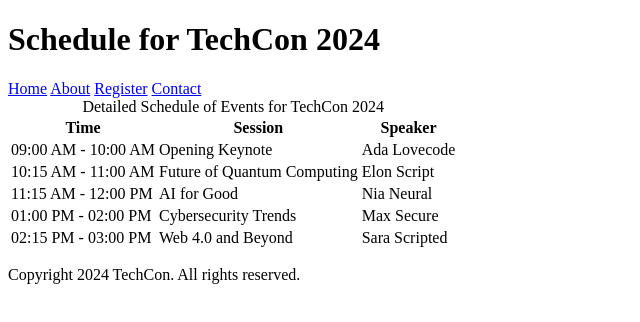
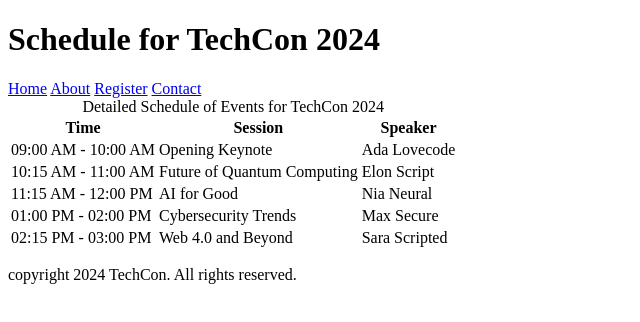
Before and after one commit to Gabrieledesie/TechCon_HTML, a plain HTML site: page techcon_website/schedule.html in a window 1280 px wide. Shown: the full height of the page, 0-640 px from the left. Drawn offline with Linux system fonts and the light colour scheme.

Commit message:
change copyright case error in footer

```diff
--- a/techcon_website/schedule.html
+++ b/techcon_website/schedule.html
@@ -59,7 +59,7 @@
   </main>
 
   <footer>
-     <p>Copyright 2024 TechCon. All rights reserved.</p>
+     <p>copyright 2024 TechCon. All rights reserved.</p>
 
   </footer>
 
```
